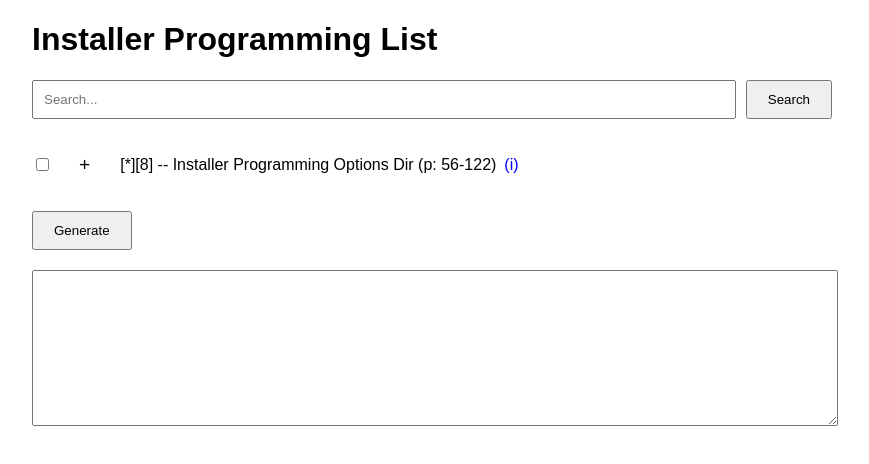
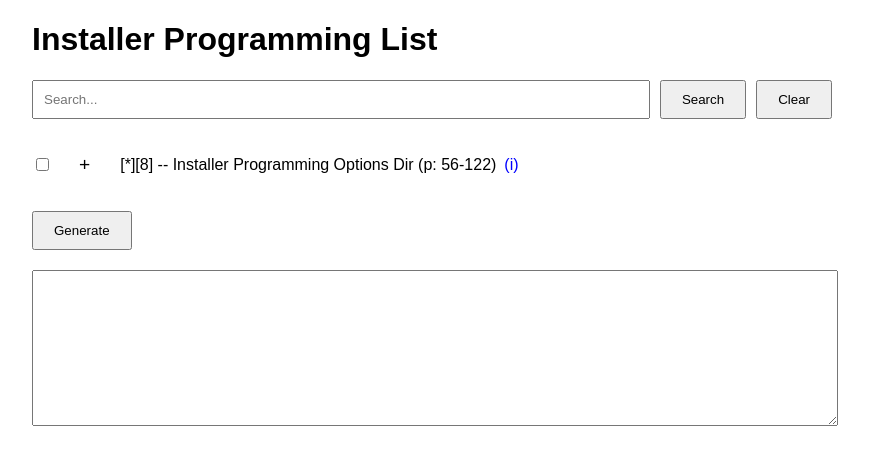
Before and after one commit to raulserranomena/DSC-NEO, a plain HTML site: page index.html in a window 1280 px wide. Shown: the whole page, without its empty margins (208-1077 px from the left). Drawn offline with Linux system fonts and the light colour scheme.

Commit message:
Update index.html

```diff
--- a/index.html
+++ b/index.html
@@ -10,22 +10,20 @@
 <div class="container">
     <h1>Installer Programming List</h1>
 
-    <!-- Search box + button -->
     <div class="search-container">
         <input type="text" id="searchBox" placeholder="Search..." />
         <button id="searchButton">Search</button>
+        <button id="clearButton">Clear</button>
     </div>
 
-    <!-- The collapsible list -->
     <div id="programmingList"></div>
 
-    <!-- Generate button + Output textarea -->
     <button id="generateButton">Generate</button>
     <br/>
     <textarea id="outputText" rows="10" readonly></textarea>
 </div>
 
-<!-- Must load data.js first so installerData is defined -->
+<!-- data.js must load first so installerData is defined -->
 <script src="data.js"></script>
 <script src="script.js"></script>
 
```
